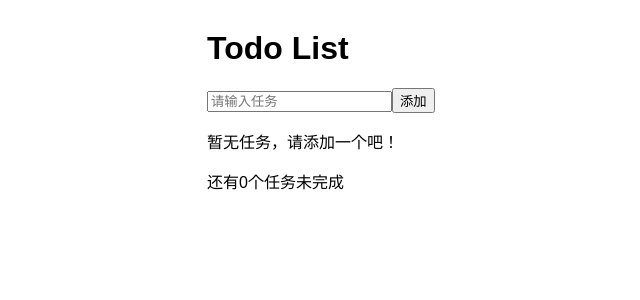
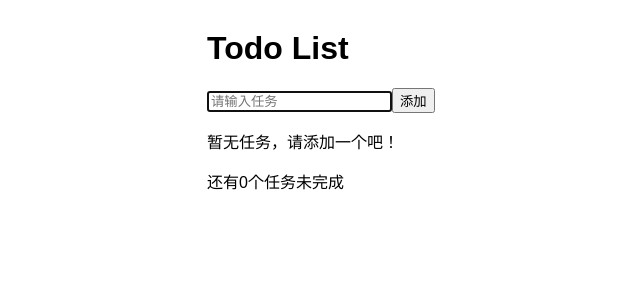
Before and after one commit to changhorizon/todo-vue, a Vue app: page / in a window 1280 px wide. Shown: the top 300 px of the page, without its empty margins (273-913 px from the left). Built offline with nearby package versions, Linux system fonts and the light colour scheme.

Commit message:
dom 对象引用

```diff
--- a/src/App.vue
+++ b/src/App.vue
@@ -1,14 +1,18 @@
 <script setup>
-import { ref, computed, watch } from 'vue'
+import { ref, onMounted, computed, watch } from 'vue'
 import TodoList from './TodoList.vue'
 
 const newTodo = ref('')
 const todos = ref([])
 
+// 引用输入框 DOM
+const inputRef = ref(null)
+
 const addTodo = () => {
   if (newTodo.value.trim() !== '') {
     todos.value.push({ text: newTodo.value, done: false })
     newTodo.value = ''
+    inputRef.value.focus() // 添加任务后自动聚焦
   }
 }
 
@@ -24,6 +28,11 @@ const toggleTodo = (index) => {
 
 // 计算属性：未完成任务数
 const remaining = computed(() => todos.value.filter((t) => !t.done).length)
+
+// 第一次渲染完成后也让输入框聚焦
+onMounted(() => {
+  inputRef.value.focus()
+})
 
 // 监听 todos 保存到本地
 watch(
@@ -45,7 +54,7 @@ if (saved) {
   <div class="todo-app">
     <h1>Todo List</h1>
 
-    <input v-model="newTodo" placeholder="请输入任务" />
+    <input v-model="newTodo" placeholder="请输入任务" ref="inputRef" />
     <button @click="addTodo">添加</button>
 
     <TodoList :todos="todos" @toggle="toggleTodo" @remove="removeTodo" />
```
